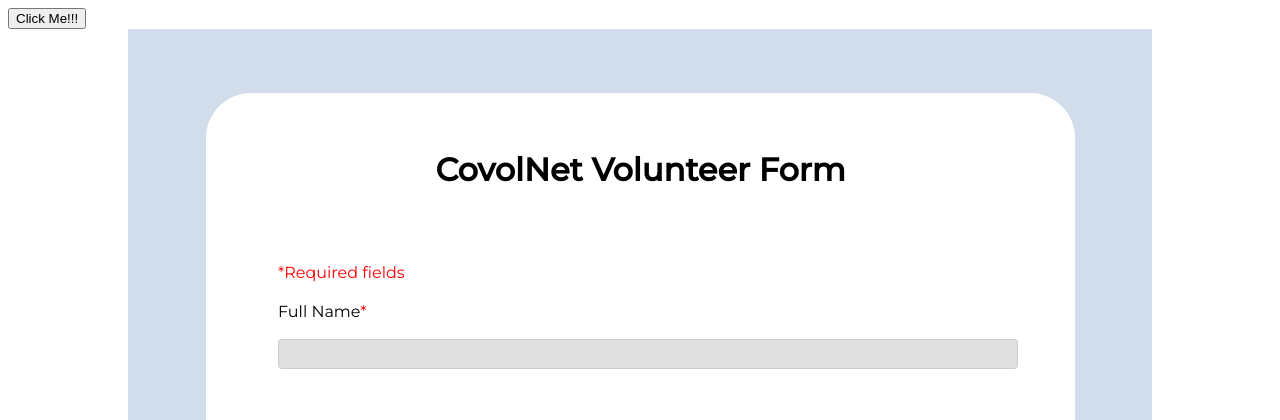
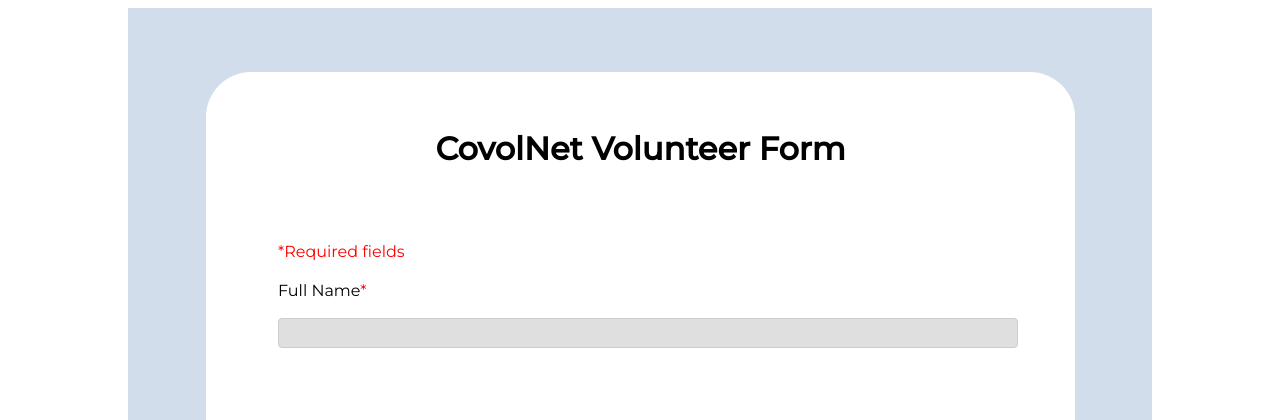
Before and after one commit to CoVolNet/Covolnet-Backend, a Django app: page /formreg.html in a window 1280 px wide. Shown: the top 420 px of the page. Run offline with Django 3.2, Linux system fonts and the light colour scheme.

Commit message:
Removed Spare button

```diff
--- a/covolnet/templates/formreg.html
+++ b/covolnet/templates/formreg.html
@@ -14,7 +14,7 @@
   </head>
 
   <body>
-    <button id="test" onclick="openForm()">Click Me!!!</button>
+<!--     <button id="test" onclick="openForm()">Click Me!!!</button> -->
     <div class="container-center-horizontal">
       <div class="vol-reg-form-combined screen">
         <div class="overlap-group">
```
